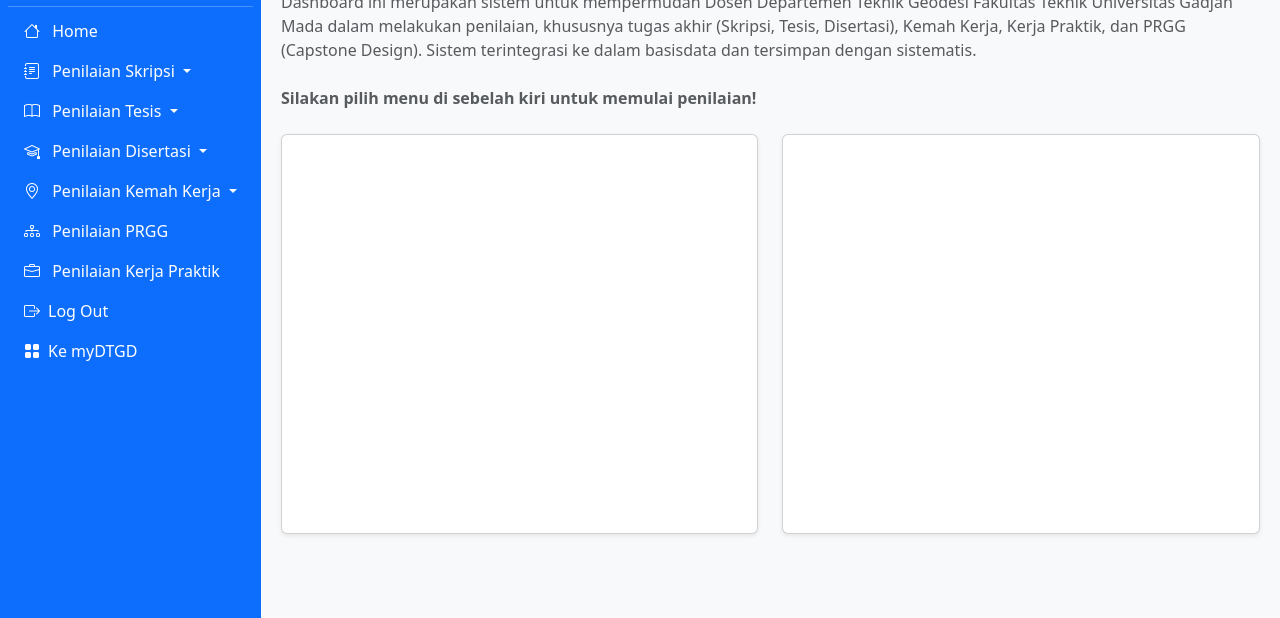
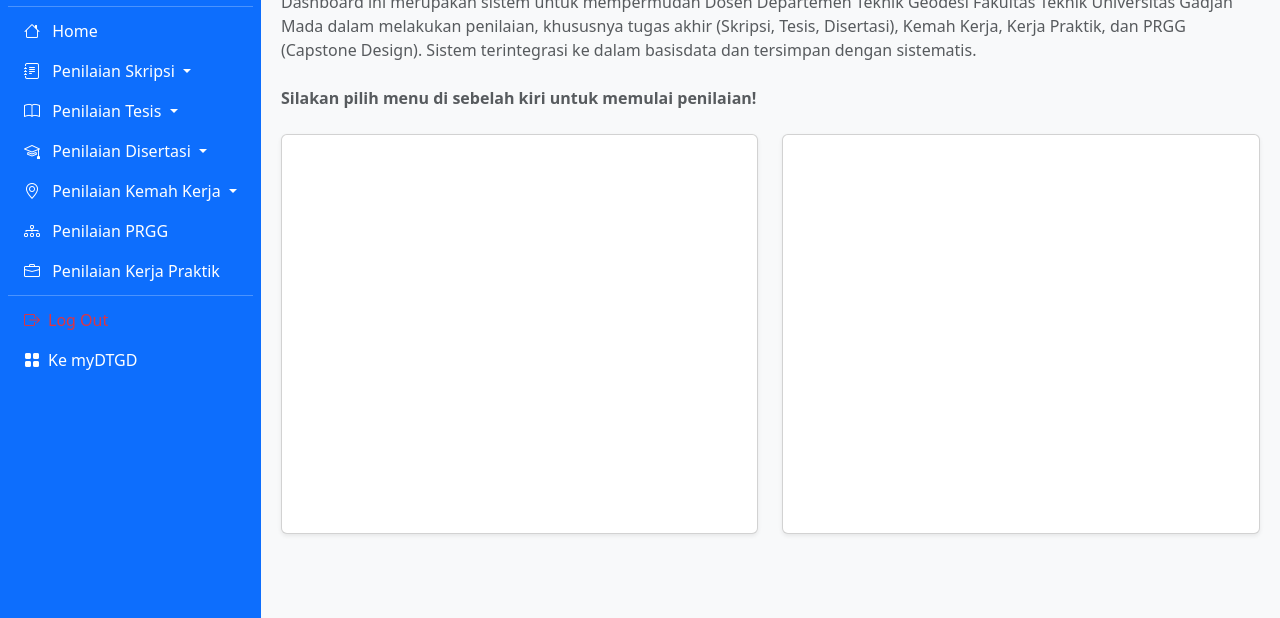
Before and after one commit to calvinwijaya/sipintas, a plain HTML site: page index.html in a window 1280 px wide. Shown: the part 182-800 px from the top of the page. Drawn offline with nearby package versions, Linux system fonts and the light colour scheme; some packages are replaced by stand-ins of ours; sample sign-in values are in the browser's storage; a script that the page names is missing.

Commit message:
Update visual logout

```diff
--- a/index.html
+++ b/index.html
@@ -94,7 +94,8 @@
             </li>
             <li><a href="#" onclick="loadPage('prgg/dashboard_prgg.html', 'prgg')" class="nav-link"><i class="bi bi-diagram-3 me-2"></i> <span class="label">Penilaian PRGG</span></a></li>
             <li><a href="#" onclick="loadPage('kerjapraktik/dashboard_kerjapraktik.html', 'kerjapraktik')" class="nav-link"><i class="bi bi-briefcase me-2"></i> <span class="label">Penilaian Kerja Praktik</span></a></li>
-            <li><a href="#" class="nav-link" id="btnLogout"><i class="bi bi-box-arrow-right me-2"></i><span class="label">Log Out</span></a></li>
+            <hr class="text-white my-1 label">
+            <li><a href="#" class="nav-link text-danger" id="btnLogout"><i class="bi bi-box-arrow-right me-2"></i><span class="label">Log Out</span></a></li>
             <li><a href="https://ugm.id/mydtgd" class="nav-link" target="_blank" rel="noopener noreferrer"><i class="bi bi-grid-fill me-2"></i><span class="label">Ke myDTGD</span></a></li>
         </ul>
     </div>
```
